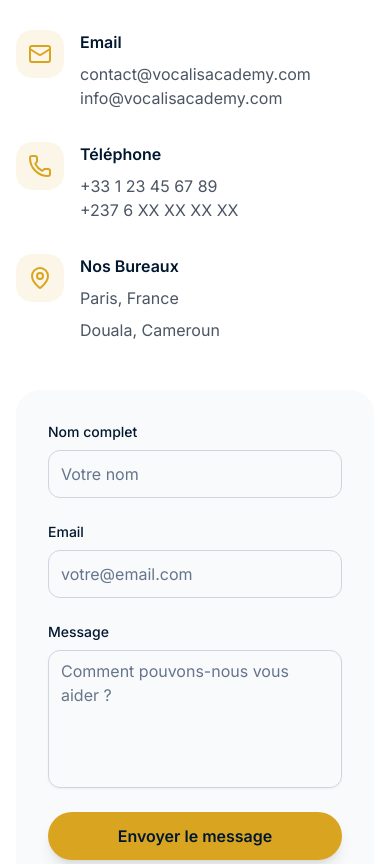
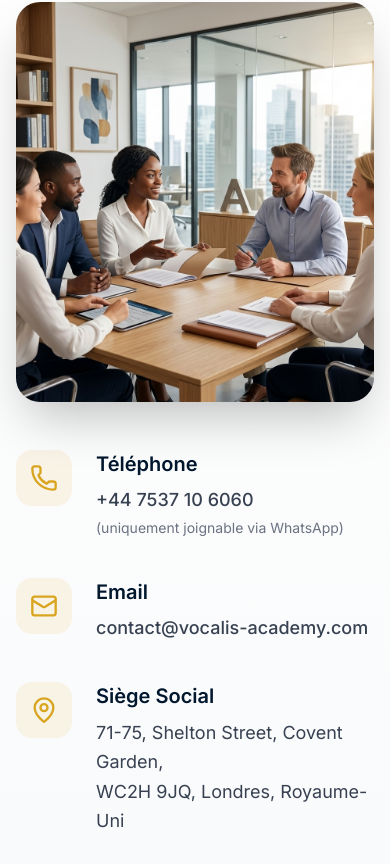
Before and after one commit to travelopportunities07-bot/sg-91c3514d-6c1c-4687-9189-9ab9e95859d6-1792160597, a Next.js app: page / in a window 390 px wide. Shown: the part 6220-7084 px from the top of the page. Built offline with nearby package versions, Linux system fonts and the light colour scheme.

Commit message:
feat(ui): redesign contact section with contact details

```diff
--- a/src/components/ContactSection.tsx
+++ b/src/components/ContactSection.tsx
@@ -1,11 +1,9 @@
-import { Button } from "@/components/ui/button";
-import { Input } from "@/components/ui/input";
-import { Textarea } from "@/components/ui/textarea";
-import { Mail, Phone, MapPin } from "lucide-react";
+import Image from "next/image";
+import { Phone, Mail, MapPin } from "lucide-react";
 
 export function ContactSection() {
   return (
-    <section className="py-24 bg-white">
+    <section className="py-24 bg-gradient-to-b from-white to-gray-50">
       <div className="container mx-auto px-4 lg:px-8">
         <div className="max-w-6xl mx-auto">
           <div className="text-center mb-16">
@@ -13,84 +11,60 @@ export function ContactSection() {
               Contactez-Nous
             </h2>
             <p className="text-xl text-gray-600 max-w-3xl mx-auto">
-              Prêt à commencer votre parcours linguistique ? Notre équipe est à votre écoute
+              Notre équipe est à votre écoute pour répondre à toutes vos questions
             </p>
           </div>
 
-          <div className="grid lg:grid-cols-2 gap-12">
-            <div className="space-y-8">
-              <div className="flex items-start gap-4">
-                <div className="w-12 h-12 rounded-2xl bg-gold/10 flex items-center justify-center flex-shrink-0">
-                  <Mail className="w-6 h-6 text-gold" />
+          <div className="grid lg:grid-cols-2 gap-12 items-center">
+            <div className="relative h-[400px] lg:h-[500px] rounded-3xl overflow-hidden shadow-2xl">
+              <Image
+                src="/consultation.png"
+                alt="Équipe Vocalis Academy en consultation"
+                fill
+                className="object-cover"
+                priority
+              />
+            </div>
+
+            <div className="space-y-10">
+              <div className="flex items-start gap-6">
+                <div className="w-14 h-14 rounded-2xl bg-gold/10 flex items-center justify-center flex-shrink-0">
+                  <Phone className="w-7 h-7 text-gold" />
                 </div>
                 <div>
-                  <h3 className="font-semibold text-navy mb-2">Email</h3>
-                  <p className="text-gray-600">contact@vocalisacademy.com</p>
-                  <p className="text-gray-600">info@vocalisacademy.com</p>
+                  <h3 className="font-semibold text-xl text-navy mb-2">Téléphone</h3>
+                  <p className="text-lg text-gray-700 font-medium">+44 7537 10 6060</p>
+                  <p className="text-sm text-gray-500 mt-1">(uniquement joignable via WhatsApp)</p>
                 </div>
               </div>
 
-              <div className="flex items-start gap-4">
-                <div className="w-12 h-12 rounded-2xl bg-gold/10 flex items-center justify-center flex-shrink-0">
-                  <Phone className="w-6 h-6 text-gold" />
+              <div className="flex items-start gap-6">
+                <div className="w-14 h-14 rounded-2xl bg-gold/10 flex items-center justify-center flex-shrink-0">
+                  <Mail className="w-7 h-7 text-gold" />
                 </div>
                 <div>
-                  <h3 className="font-semibold text-navy mb-2">Téléphone</h3>
-                  <p className="text-gray-600">+33 1 23 45 67 89</p>
-                  <p className="text-gray-600">+237 6 XX XX XX XX</p>
+                  <h3 className="font-semibold text-xl text-navy mb-2">Email</h3>
+                  <a
+                    href="mailto:contact@vocalis-academy.com"
+                    className="text-lg text-gray-700 font-medium hover:text-gold transition-colors"
+                  >
+                    contact@vocalis-academy.com
+                  </a>
                 </div>
               </div>
 
-              <div className="flex items-start gap-4">
-                <div className="w-12 h-12 rounded-2xl bg-gold/10 flex items-center justify-center flex-shrink-0">
-                  <MapPin className="w-6 h-6 text-gold" />
+              <div className="flex items-start gap-6">
+                <div className="w-14 h-14 rounded-2xl bg-gold/10 flex items-center justify-center flex-shrink-0">
+                  <MapPin className="w-7 h-7 text-gold" />
                 </div>
                 <div>
-                  <h3 className="font-semibold text-navy mb-2">Nos Bureaux</h3>
-                  <p className="text-gray-600 mb-2">Paris, France</p>
-                  <p className="text-gray-600">Douala, Cameroun</p>
+                  <h3 className="font-semibold text-xl text-navy mb-2">Siège Social</h3>
+                  <p className="text-lg text-gray-700 leading-relaxed">
+                    71-75, Shelton Street, Covent Garden,<br />
+                    WC2H 9JQ, Londres, Royaume-Uni
+                  </p>
                 </div>
               </div>
-            </div>
-
-            <div className="bg-gray-50 rounded-3xl p-8">
-              <form className="space-y-6">
-                <div>
-                  <label className="block text-sm font-medium text-navy mb-2">
-                    Nom complet
-                  </label>
-                  <Input
-                    placeholder="Votre nom"
-                    className="h-12 rounded-xl border-gray-300 focus:border-gold focus:ring-gold"
-                  />
-                </div>
-
-                <div>
-                  <label className="block text-sm font-medium text-navy mb-2">
-                    Email
-                  </label>
-                  <Input
-                    type="email"
-                    placeholder="votre@email.com"
-                    className="h-12 rounded-xl border-gray-300 focus:border-gold focus:ring-gold"
-                  />
-                </div>
-
-                <div>
-                  <label className="block text-sm font-medium text-navy mb-2">
-                    Message
-                  </label>
-                  <Textarea
-                    placeholder="Comment pouvons-nous vous aider ?"
-                    rows={5}
-                    className="rounded-xl border-gray-300 focus:border-gold focus:ring-gold resize-none"
-                  />
-                </div>
-
-                <Button className="w-full bg-gold hover:bg-gold/90 text-navy font-semibold rounded-full py-6 text-base shadow-lg transform hover:scale-105 transition-all">
-                  Envoyer le message
-                </Button>
-              </form>
             </div>
           </div>
         </div>
```
